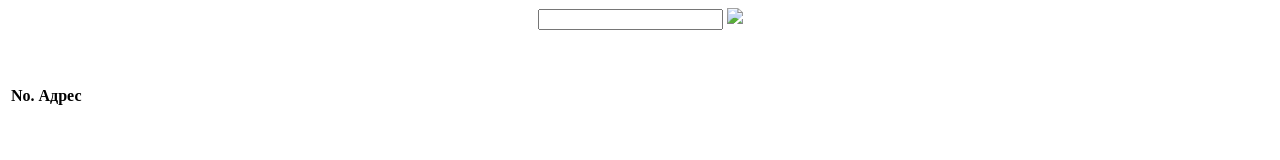
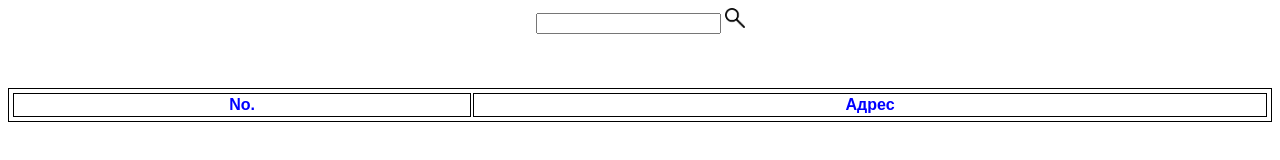
Before and after one commit to slav4ocom/esri-search, a plain HTML site: page index.html in a window 1280 px wide. Drawn offline with Linux system fonts and the light colour scheme; the site is published under a folder, as on GitHub Pages, so addresses that start at the root find nothing.

Commit message:
corrected relative addresses or CSS, JS and picture resources

```diff
--- a/index.html
+++ b/index.html
@@ -5,8 +5,8 @@
     <meta charset="UTF-8">
     <meta http-equiv="X-UA-Compatible" content="IE=edge">
     <meta name="viewport" content="width=device-width, initial-scale=1.0">
-    <link rel="stylesheet" href="/style.css">
-    <script defer type="text/javascript" src="/app.js"></script>
+    <link rel="stylesheet" href="style.css">
+    <script defer type="text/javascript" src="app.js"></script>
     <title>ESRI search engine</title>
 </head>
 
@@ -16,7 +16,7 @@
         <div class="dropdown">
             <span><input id="searchField" type="text" oninput="GetSuggestions()"></span>
             <span>
-                <img id="magnifier" class="hand" src="/magnifier-transparent.png" height="20"
+                <img id="magnifier" class="hand" src="magnifier-transparent.png" height="20"
                     onclick="Search(document.getElementById('searchField').value)" />
             </span>
             <div id="dropdownContainer" class="dropdown-content">
```
